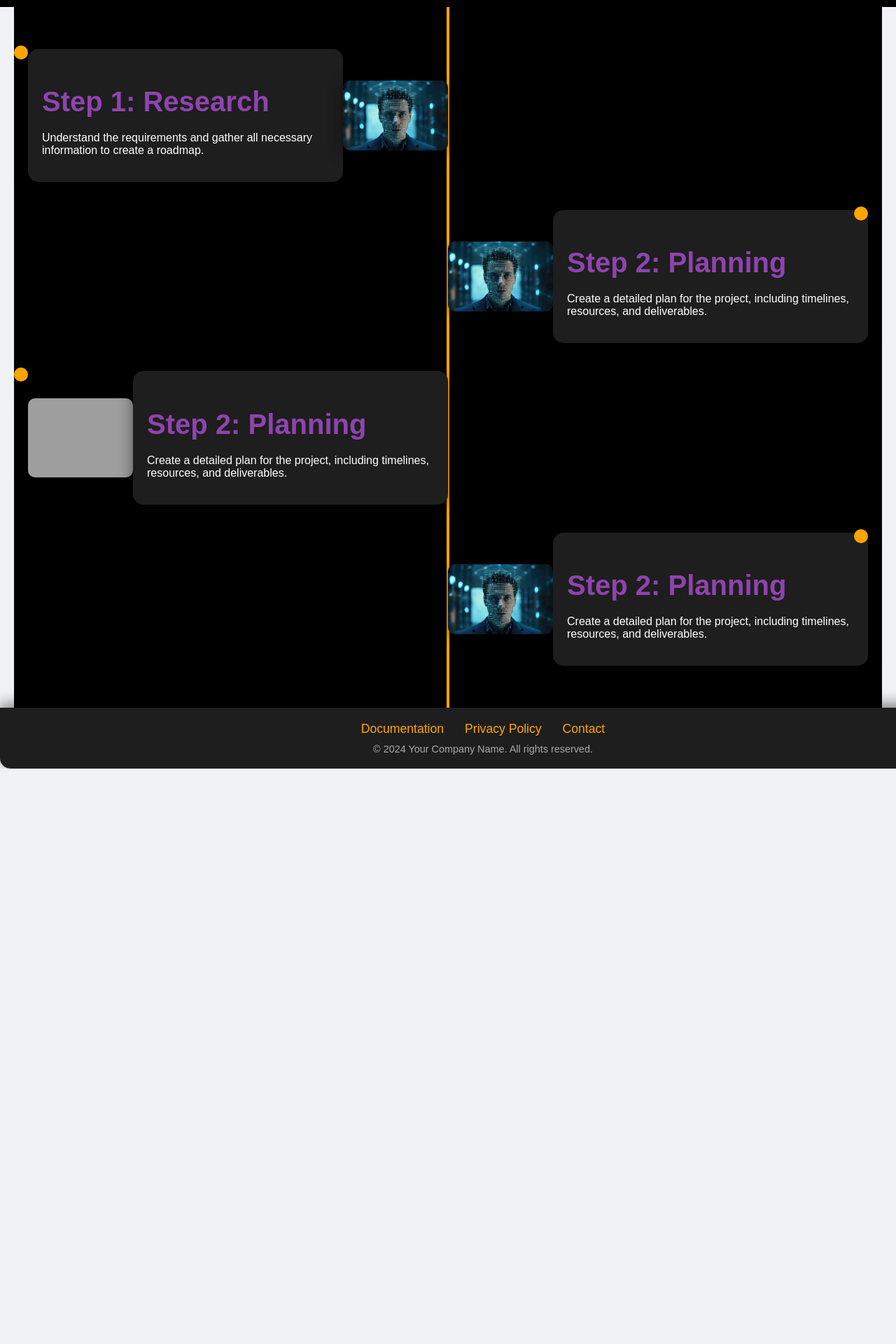
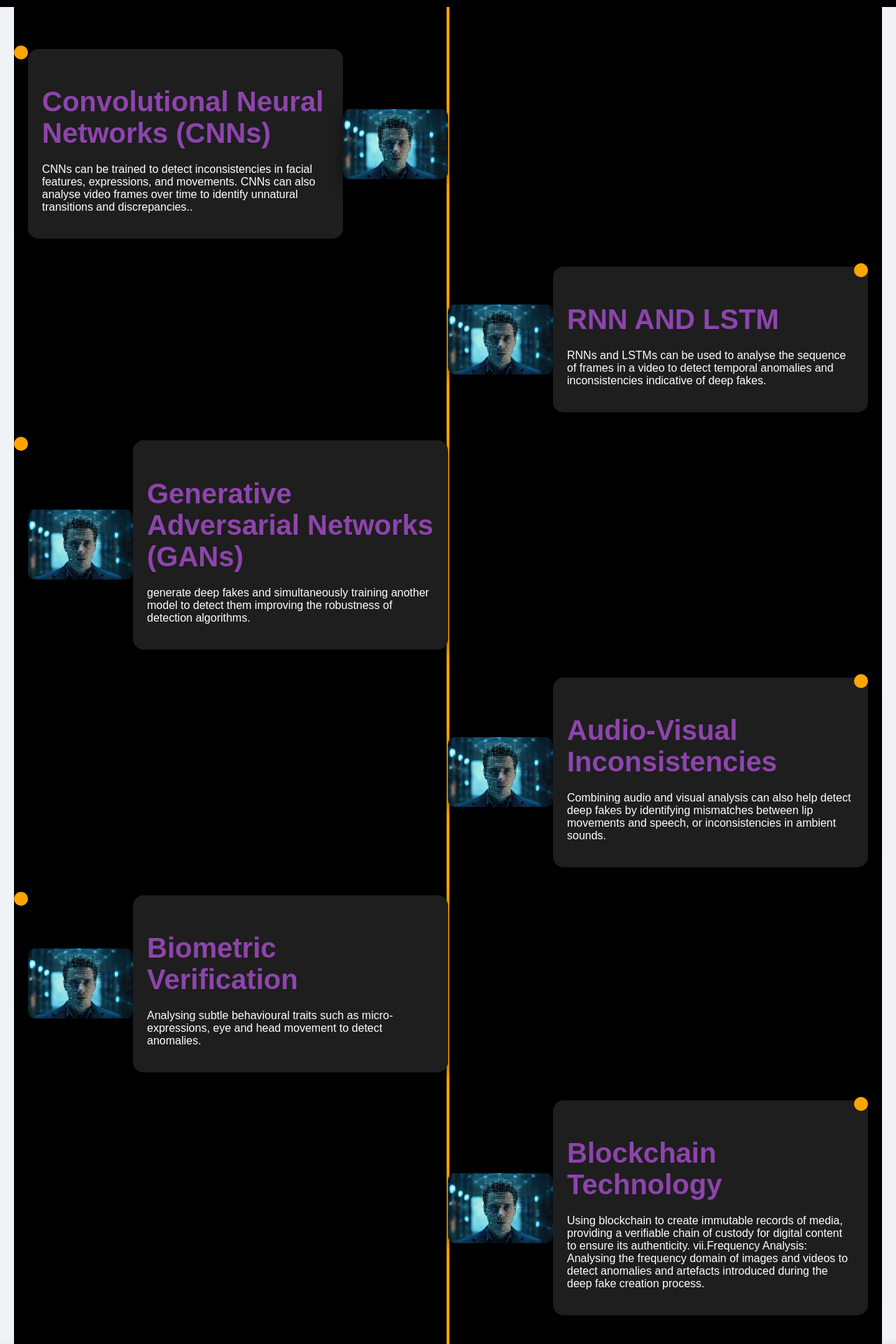
Before and after one commit to NAME-ASHWANIYADAV/fakifyfrontend, a React (Create React App) app: page /how-it-works in a window 1280 px wide. Shown: the part 100-2020 px from the top of the page at 70% size. Before the commit the page ends 1198 px from the top, so only its background shows below. Built offline with nearby package versions, Linux system fonts and the light colour scheme; grey boxes are pictures that could not be loaded.

Commit message:
css changes

```diff
--- a/src/pages/HowItWorks.js
+++ b/src/pages/HowItWorks.js
@@ -10,8 +10,8 @@ const HowItWorks = () => {
     <div className="timeline-container">
       <div className="timeline-item">
         <div className="timeline-content">
-          <h2>Step 1: Research</h2>
-          <p>Understand the requirements and gather all necessary information to create a roadmap.</p>
+          <h2>Convolutional Neural Networks (CNNs)</h2>
+          <p>CNNs can be trained to detect inconsistencies in facial features, expressions, and movements. CNNs can also analyse video frames over time to identify unnatural transitions and discrepancies..</p>
         </div>
         <img src={photu} alt="Research" className="timeline-image" />
       </div>
@@ -19,25 +19,39 @@ const HowItWorks = () => {
       <div className="timeline-item">
         <img src={photu} alt="Planning" className="timeline-image" />
         <div className="timeline-content">
-          <h2>Step 2: Planning</h2>
-          <p>Create a detailed plan for the project, including timelines, resources, and deliverables.</p>
-        </div>
-      </div>
-      <div className="timeline-item">
-        <img src="/public/howitworks.webp" alt="Planning" className="timeline-image" />
-        <div className="timeline-content">
-          <h2>Step 2: Planning</h2>
-          <p>Create a detailed plan for the project, including timelines, resources, and deliverables.</p>
+          <h2>RNN AND LSTM</h2>
+          <p>RNNs and LSTMs can be used to analyse the sequence of frames in a video to detect temporal anomalies and inconsistencies indicative of deep fakes.</p>
         </div>
       </div>
       <div className="timeline-item">
         <img src={photu} alt="Planning" className="timeline-image" />
         <div className="timeline-content">
-          <h2>Step 2: Planning</h2>
-          <p>Create a detailed plan for the project, including timelines, resources, and deliverables.</p>
+          <h2>Generative Adversarial Networks (GANs)</h2>
+          <p>generate deep fakes and simultaneously training another model to detect them improving the robustness of detection algorithms.</p>
+        </div>
+      </div>
+      <div className="timeline-item">
+        <img src={photu} alt="Planning" className="timeline-image" />
+        <div className="timeline-content">
+          <h2>Audio-Visual Inconsistencies</h2>
+          <p> Combining audio and visual analysis can also help detect deep fakes by identifying mismatches between lip movements and speech, or inconsistencies in ambient sounds.</p>
+        </div>
+      </div>
+      <div className="timeline-item">
+        <img src={photu} alt="Planning" className="timeline-image" />
+        <div className="timeline-content">
+          <h2>Biometric Verification</h2>
+          <p>Analysing subtle behavioural traits such as micro-expressions, eye and head movement to detect anomalies. </p>
         </div>
       </div>
 
+      <div className="timeline-item">
+        <img src={photu} alt="Planning" className="timeline-image" />
+        <div className="timeline-content">
+          <h2>Blockchain Technology</h2>
+          <p>Using blockchain to create immutable records of media, providing a verifiable chain of custody for digital content to ensure its authenticity. vii.Frequency Analysis: Analysing the frequency domain of images and videos to detect anomalies and artefacts introduced during the deep fake creation process. </p>
+        </div>
+      </div>
       {/* Add more timeline items as needed */}
     </div>
   );
```
